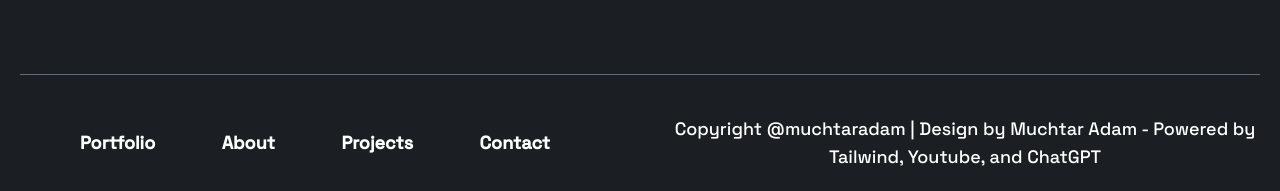
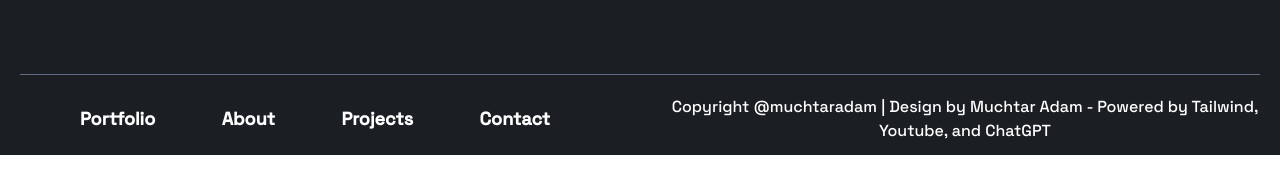
Before and after one commit to MuchtarAdam/Portfolio, a website: page index.html in a window 1280 px wide. Shown: the part 5241-5432 px from the top of the page. After the commit the page ends 5396 px from the top, so only its background shows below. Drawn offline with nearby package versions, Linux system fonts and the light colour scheme; files whose address does not match are found by name.

Commit message:
perbaikan footer nav

```diff
--- a/index.html
+++ b/index.html
@@ -952,7 +952,7 @@
 
         <div class="grid grid-cols-1 grid-rows-2 lg:grid-cols-2 lg:grid-rows-1 lg:gap-x-5">
 
-            <div class="flex flex-wrap items-center justify-between px-10 sm:px-28 md:px-40 lg:px-20">
+            <div class="flex flex-wrap items-center justify-between px-10 pb-3 sm:px-28 md:px-40 lg:px-20">
 
                 <div class="text-lg cursor-pointer md:font-semibold" onclick="scrollToHome()">Portfolio</div>
                 <div class="text-lg cursor-pointer md:font-semibold" onclick="scrollToAbout()">About</div>
@@ -960,7 +960,7 @@
                 <div class="text-lg cursor-pointer md:font-semibold" onclick="scrollToFooter()">Contact</div>
 
             </div>
-            <div class="px-5 py-5 text-base text-center md:text-lg">
+            <div class="px-5 pb-3 text-sm text-center sm:text-base">
                 Copyright @muchtaradam | Design by Muchtar Adam - Powered by Tailwind, Youtube, and ChatGPT
             </div>
         </div>
```
Also changed, not shown: dist/output.css.
